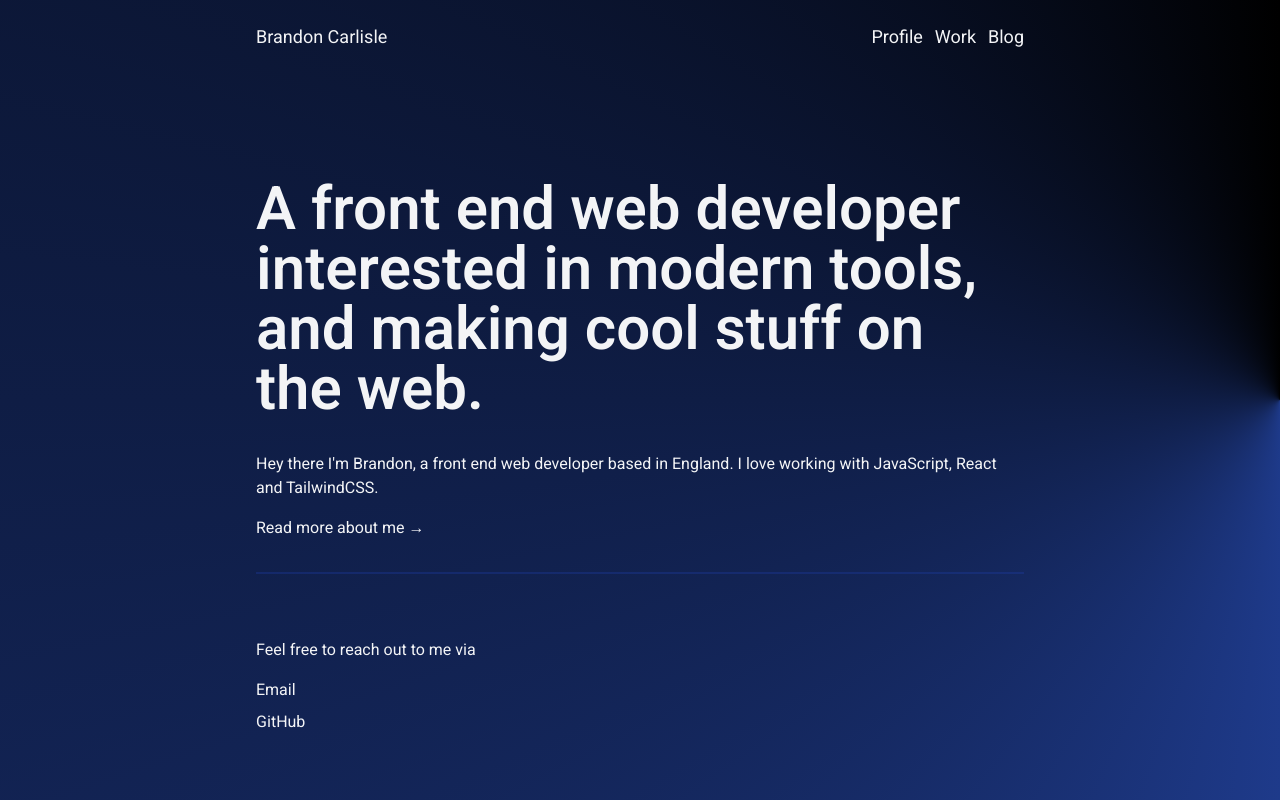
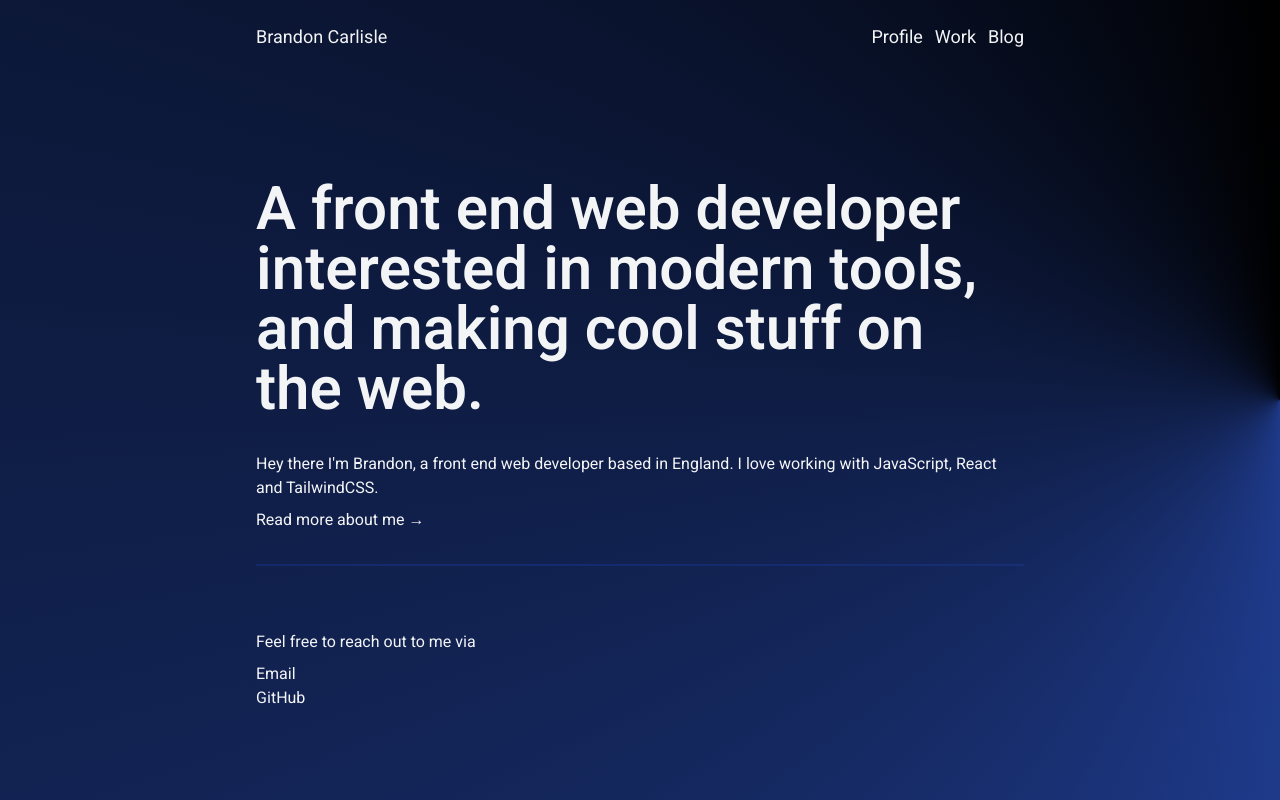
Before and after one commit to brandon-carlisle/portfolio, a Next.js app: page / in a window 1280 px wide. Built offline with nearby package versions, Linux system fonts and the light colour scheme.

Commit message:
added simple section component

```diff
--- a/components/Contact.tsx
+++ b/components/Contact.tsx
@@ -1,12 +1,22 @@
+import Section from './Section';
+
 function Contact() {
   return (
-    <div className="mb-8 flex flex-col gap-2">
-      <h2 className="mb-2">Feel free to reach out to me via</h2>
-      <a href="mailto:brandon@carlisle.dev">Email</a>
-      <a href="https://github.com/beanziii" target="_blank" rel="noreferrer">
-        GitHub
-      </a>
-    </div>
+    <Section>
+      <div className="">
+        <h2 className="mb-2">Feel free to reach out to me via</h2>
+        <div className="flex flex-col">
+          <a href="mailto:brandon@carlisle.dev">Email</a>
+          <a
+            href="https://github.com/beanziii"
+            target="_blank"
+            rel="noreferrer"
+          >
+            GitHub
+          </a>
+        </div>
+      </div>
+    </Section>
   );
 }
 
--- a/components/Section.tsx
+++ b/components/Section.tsx
@@ -5,6 +5,6 @@ interface SectionProps {
 }
 
 function Section({ children }: SectionProps) {
-  return <section>{children}</section>;
+  return <section className="mb-8">{children}</section>;
 }
 export default Section;
--- a/pages/blog/[slug].tsx
+++ b/pages/blog/[slug].tsx
@@ -1,3 +1,4 @@
+import Section from '../../components/Section';
 import { sanityClient } from '../../lib/sanity';
 import { PortableText } from '@portabletext/react';
 import { GetStaticPropsContext } from 'next';
@@ -23,11 +24,11 @@ function BlogPost({ post }: BlogPostProps) {
         <link rel="icon" href="/favicon.ico" />
       </Head>
 
-      <section>
+      <Section>
         <div className="prose prose-invert max-w-none md:prose-lg lg:prose-xl">
           <PortableText value={post.content} />
         </div>
-      </section>
+      </Section>
     </>
   );
 }
--- a/pages/blog/index.tsx
+++ b/pages/blog/index.tsx
@@ -1,4 +1,5 @@
 import Header from '../../components/Header';
+import Section from '../../components/Section';
 import { sanityClient } from '../../lib/sanity';
 import { format, parseISO } from 'date-fns';
 import { groq } from 'next-sanity';
@@ -24,7 +25,7 @@ function Blog({ posts }: BlogProps) {
 
       <Header title="Blog" />
 
-      <section className="mb-8">
+      <Section>
         <div className="flex flex-col gap-5">
           {posts.map((post) => (
             <div key={post.slug.current}>
@@ -37,7 +38,7 @@ function Blog({ posts }: BlogProps) {
             </div>
           ))}
         </div>
-      </section>
+      </Section>
     </>
   );
 }
--- a/pages/index.tsx
+++ b/pages/index.tsx
@@ -16,23 +16,16 @@ function Home() {
         title="A front end web developer interested in modern tools, and making cool
           stuff on the web."
       >
-        <div className="flex flex-col gap-4">
-          <div className="space-y-1">
-            <p>
-              Hey there I&apos;m Brandon, a front end web developer based in
-              England. I love working with JavaScript, React and TailwindCSS.
-            </p>
-          </div>
-
-          <div className="space-y-1">
-            <Link href="/profile">Read more about me &rarr;</Link>
-          </div>
+        <div>
+          <p className="mb-2">
+            Hey there I&apos;m Brandon, a front end web developer based in
+            England. I love working with JavaScript, React and TailwindCSS.
+          </p>
+          <Link href="/profile">Read more about me &rarr;</Link>
         </div>
       </Header>
 
-      <section>
-        <Contact />
-      </section>
+      <Contact />
     </>
   );
 }
--- a/pages/profile.tsx
+++ b/pages/profile.tsx
@@ -1,5 +1,6 @@
 import Contact from '../components/Contact';
 import Header from '../components/Header';
+import Section from '../components/Section';
 import TechCard from '../components/TechCard';
 import Head from 'next/head';
 
@@ -62,17 +63,15 @@ function Profile() {
         </p>
       </Header>
 
-      <section className="mb-16 border-b-2 border-blue-800/30">
+      <Section>
         <TechCard title="Tech I use currently:" links={cardOneLinks} />
         <TechCard
           title="Tech I want to learn / am currently learing:"
           links={cardTwoLinks}
         />
-      </section>
+      </Section>
 
-      <section>
-        <Contact />
-      </section>
+      <Contact />
     </>
   );
 }
--- a/pages/work.tsx
+++ b/pages/work.tsx
@@ -1,3 +1,4 @@
+import Contact from '../components/Contact';
 import Header from '../components/Header';
 import Head from 'next/head';
 
@@ -11,6 +12,7 @@ function Work() {
       </Head>
 
       <Header title="Work Page" />
+      <Contact />
     </>
   );
 }
```
